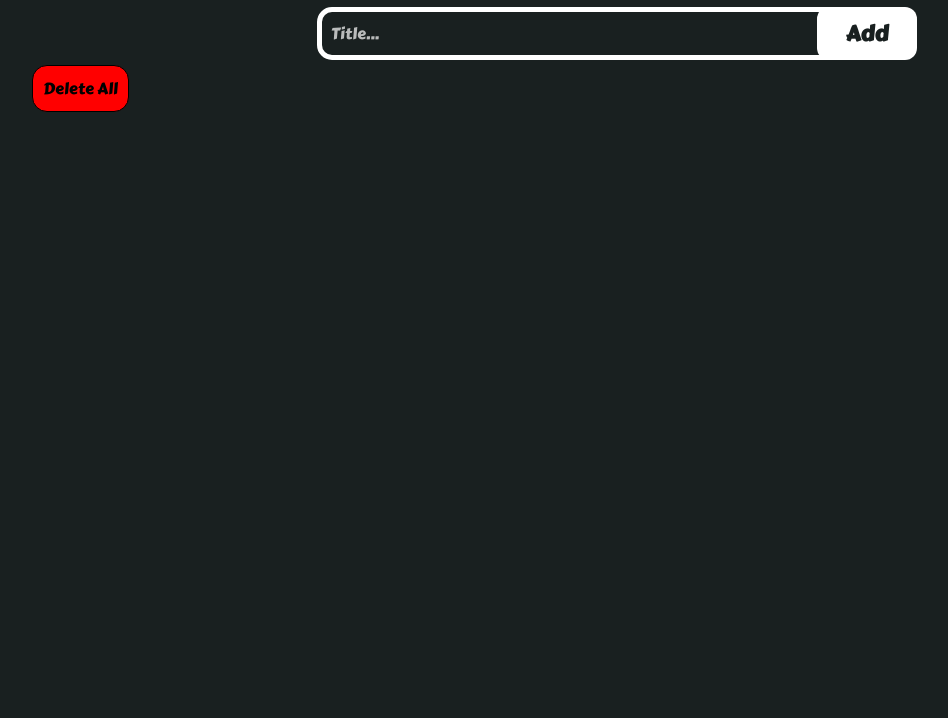
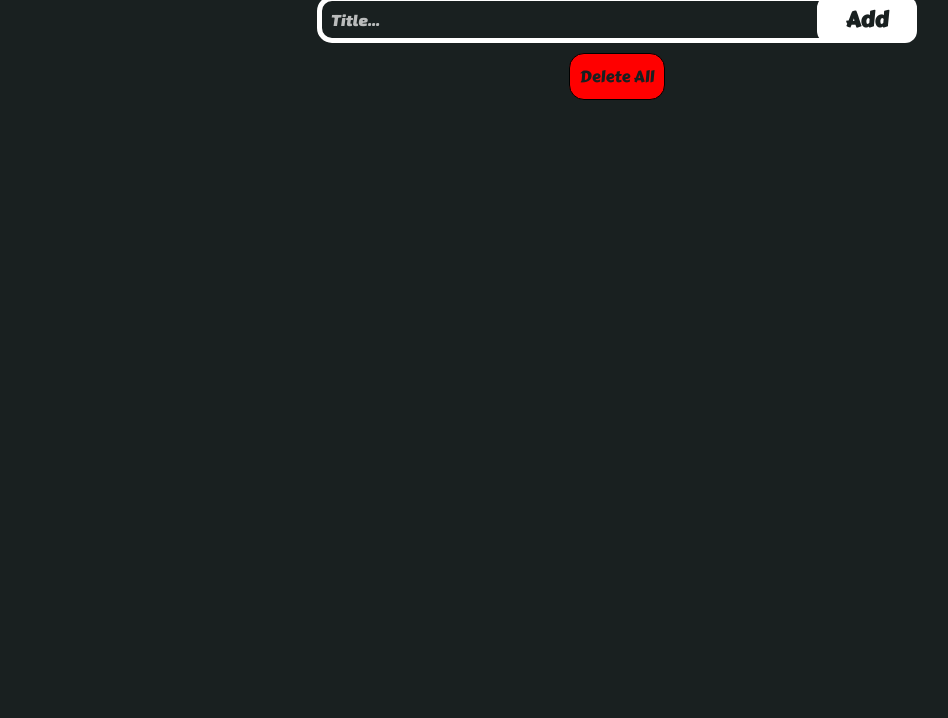
Before and after one commit to frezonline/MyToDo, a plain HTML site: page index.html in a window 1280 px wide. Shown: the part 82-800 px from the top of the page, without its empty margins (23-971 px from the left). Drawn offline with Linux system fonts and the light colour scheme; a web font is replaced by a local one.

Commit message:
update css

```diff
--- a/index.html
+++ b/index.html
@@ -7,6 +7,7 @@
 <link rel="preconnect" href="https://fonts.gstatic.com" crossorigin>
 <link href="https://fonts.googleapis.com/css2?family=Aladin&family=Carter+One&family=Fredoka+One&display=swap" rel="stylesheet">
 <link href="https://fonts.googleapis.com/css2?family=Carter+One&family=Lobster&display=swap" rel="stylesheet">
+<link href="https://fonts.googleapis.com/css2?family=Exo+2:ital,wght@1,900&display=swap" rel="stylesheet">
 
     <link rel="stylesheet" href="style.css">
     <title>ToDo List</title>
@@ -20,7 +21,7 @@
 
     <main class="container">
         <div class="input">
-            <input type="text" class="myInput" placeholder="Title...">
+            <input type="text" class="myInput" placeholder="Title..." oninput="validateComments(this)">
             <button class="addBtn">Add</button>
 
             </div>
@@ -38,11 +39,12 @@
                     <li>Read a book</li>
                     <li>Organize office</li> -->
                 </ul>
+
     </div>
-    <button class="deleteBtn">Delete All</button>
+
     </main>
     <footer>
-
+        <button class="deleteBtn">Delete All</button>
     </footer>
 
     <script src="script.js"></script>
--- a/script.js
+++ b/script.js
@@ -47,7 +47,7 @@ renderAfterReload();
 
 clickAddBtn.addEventListener("click", () => {
   const textOfNewToDo = document.querySelector("input").value;
-  if (textOfNewToDo === "" || textOfNewToDo === " " ) {
+  if (textOfNewToDo.length < 4) {
     alert("Please, input your task!");
     return;
   }
@@ -58,7 +58,7 @@ clickAddBtn.addEventListener("click", () => {
 enterInput.onkeypress = function click(event) {
   if (event.keyCode === 13 || event.key === 13) {
     const textOfNewToDo = document.querySelector(selectors.inputValue).value;
-    if (textOfNewToDo === "" || textOfNewToDo === " " ) {
+    if (textOfNewToDo.length < 4 ) {
       alert("Please, input your task!");
       return;
     }
--- a/style.css
+++ b/style.css
@@ -2,13 +2,13 @@
   background-color: rgb(25, 32, 32);
   margin: 0;
   padding: 0;
-  font-family: 'Carter One', cursive;
-
+  font-family: 'Exo 2', sans-serif;
 
  }
 
 
 .header {
+  font-family: 'Carter One', cursive;
   display: flex;
   justify-content: center;
   text-align: center;
@@ -29,6 +29,7 @@
 }
 
 .myInput {
+
   width: calc(100% - 100px);
   padding: 9px;
   font-size: 16px;
@@ -37,6 +38,7 @@
   color: white;
   outline: none;
 }
+
 
 input::-webkit-input-placeholder {
   color: white;
@@ -112,14 +114,14 @@ span.close {
 }
 
 .addBtn {
+  font-family: 'Carter One', cursive;
   position: absolute;
   right: 0;
   top: 0;
   padding: 1px;
   width: 100px;
-  height: 52.5px;
+  height: 47.4px;
   font-weight: bold;
-  padding: 10px;
   background-color: white;
   color: rgb(25, 32, 32);
   float: right;
@@ -132,20 +134,25 @@ span.close {
 }
 
 .deleteBtn {
-  /* position: sticky; */
-  margin: 5px;
+  font-family: 'Carter One', cursive;
+  margin: 10px;
   position: relative;
   font-size: 16px;
-  left: 50px;
   padding: 10px;
   background-color: red;
   border: 1px solid black;
+  color:rgb(25, 32, 32);
   border-radius: 15px;
+}
+
+footer{
+  display: flex;
+  justify-content: center;
 }
 
 @media only screen and (max-device-width: 748px) {
   li{
     width: auto;
-    min-width: 300px;
+    min-width: 600px;
   }
 }
```
